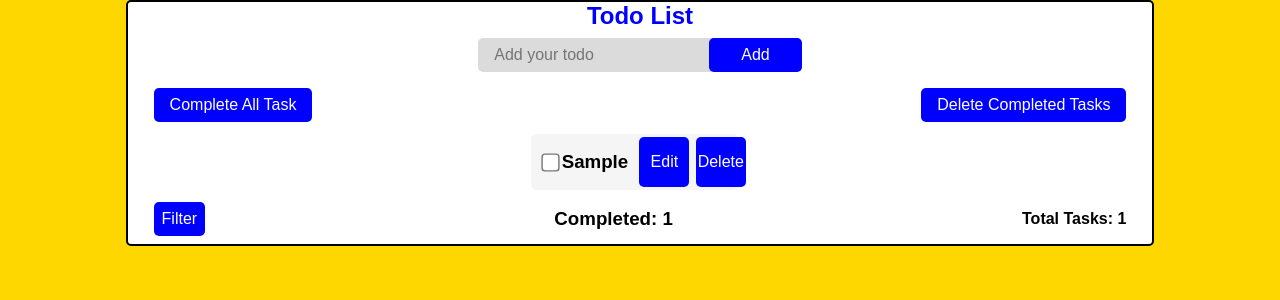
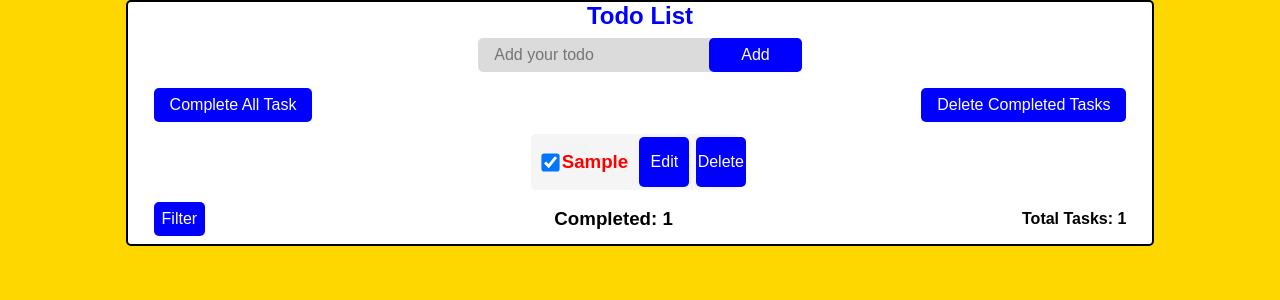
Before and after one commit to mhvats/to-do-app-react, a React (Vite) app: page / in a window 1280 px wide. Both pictures are taken after typing "Sample" into the empty fields and a click on the button "Add". Shown: the top 300 px of the page. Built offline with nearby package versions, Linux system fonts and the light colour scheme.

Commit message:
onclicking the checkbox text goes to red which shows task has been done for task rendering new taskcomponent is used

```diff
--- a/src/App.jsx
+++ b/src/App.jsx
@@ -1,4 +1,5 @@
 import { useState } from "react";
+import { Task } from "./components/Task";
 import "./App.css";
 import "./components/AddToDo.css";
 import "./components/Filter.css";
@@ -7,7 +8,7 @@ import "./components/TaskModifier.css";
 export const App = () => {
   const [task, setTask] = useState([]);
   const [addInputValue, setAddInputValue] = useState("");
-  const [completedCheckBox, setCompletedCheckBox] = useState(false);
+  const [completedCheckBox, setCompletedCheckBox] = useState(true);
   const [filter, setFilter] = useState(false);
   // STYLING
   const hanldeAddTask = (e) => {
@@ -28,43 +29,26 @@ export const App = () => {
       })
     );
   };
-  const handleCheckBoxClick = (index, e) => {
+  const handleCheckBoxClick = (e) => {
     e.stopPropagation();
     setCompletedCheckBox((prevState) => !prevState);
-    console.log(completedCheckBox);
   };
 
   const handleFilterDropDown = () => {
-    // alert(`filter triggered`);
     setFilter(true);
   };
   const handleOffFilterDropdown = () => {
-    setFilter(prevState => !prevState);
+    setFilter((prevState) => !prevState);
   };
   const renderTask = task.map((item, index) => {
     return (
-      <div key={index}>
-        <div className="task-container">
-          <div className="task-left">
-            <input
-              type="checkbox"
-              checked={completedCheckBox}
-              onClick={(e) => handleCheckBoxClick(index, e)}
-            />
-            <h3
-              style={{
-                textDecoration: completedCheckBox ? "line-through" : "none",
-              }}
-            >
-              {item}
-            </h3>
-          </div>
-          <div className="task-right">
-            <button>Edit</button>
-            <button onClick={(e) => handleDelete(index, e)}>Delete</button>
-          </div>
-        </div>
-      </div>
+      <Task
+        key={index}
+        taskItem={item}
+        onDelete={handleDelete}
+        onCheckBox={handleCheckBoxClick}
+        checkBox={completedCheckBox}
+      />
     );
   });
 
--- a/src/components/Task.jsx
+++ b/src/components/Task.jsx
@@ -1,15 +1,18 @@
 import "./Task.css";
-export const Task = ({ taskItem, onDelete }) => {
-  // console.log(index);
+export const Task = ({ taskItem, onDelete, onCheckBox, checkBox }) => {
   return (
     <div className="task-container">
       <div className="task-left">
-        <input type="checkbox" />
-        <h3>{taskItem}</h3>
+        <input
+          type="checkbox"
+          checked={checkBox}
+          onClick={(e) => onCheckBox(e)}
+        />
+        <h3 style={{ color: checkBox ? "red" : "black" }}>{taskItem}</h3>
       </div>
       <div className="task-right">
         <button>Edit</button>
-        <button onClick={() => onDelete(taskItem)}>Delete</button>
+        <button onClick={(e) => onDelete(taskItem, e)}>Delete</button>
       </div>
     </div>
   );
```
